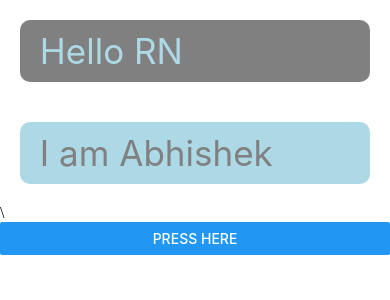
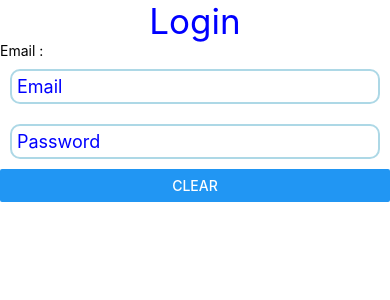
Before and after one commit to AbhishekMalkhedkar/FirstProject, a React Native app: screen / in a window 390 px wide. Shown: the top 300 px of the page. Built offline with nearby package versions, Linux system fonts and the light colour scheme.

Commit message:
TextInput

```diff
--- a/App.jsx
+++ b/App.jsx
@@ -6,38 +6,31 @@
  */
 
 import { useState } from "react";
-import { View, Text, Button, StyleSheet } from "react-native";
+import { View, Text, Button, StyleSheet, TextInput } from "react-native";
 import ExStyles from './styles'
 
 
 function App() {
 
-  const [name , setName] = useState("Abhishek");
+  const [email , setEmail] = useState("");
   const changeName = ()=>{
     setName("Hunterr");
   }
 
   return (
     <View>
-      <Text style={ExStyles.textBox}> Hello RN</Text>
-      <Text style={styles.textBox}> I am {name}</Text>\
-
-      <Button onPress={changeName}  title="Press here"/>
+      <Text style={{fontSize : 35, color: 'blue', textAlign : 'center'}}>Login</Text>
+      <Text>Email : {email} </Text>
+      <TextInput style={styles.holder} placeholder="Email" onChangeText={(text) => setEmail(text)} value={email} />
+      <TextInput style={styles.holder} placeholder="Password" />
+      <Button onPress={() => setEmail("")} title="Clear" />
     </View>
   );
 
 }
 
 const styles = StyleSheet.create({
-  textBox : {
-    fontSize : 35,
-    color : 'grey',
-    backgroundColor : 'lightblue',
-    margin : 20,
-    borderRadius : 10,
-    padding : 10,
-
-  }
+  holder : {fontSize: 18, color:'blue', borderWidth:2, borderColor: 'lightblue', borderRadius:10, margin:10, padding:5},
 })
 
 
--- a/package.json
+++ b/package.json
@@ -10,10 +10,10 @@
     "test": "jest"
   },
   "dependencies": {
+    "@react-native/new-app-screen": "0.81.1",
     "react": "19.1.0",
     "react-native": "0.81.1",
-    "@react-native/new-app-screen": "0.81.1",
-    "react-native-safe-area-context": "^5.5.2"
+    "react-native-safe-area-context": "^5.6.1"
   },
   "devDependencies": {
     "@babel/core": "^7.25.2",
```
Also changed, not shown: 1 other file (tests, documents, lock files or other folders).
